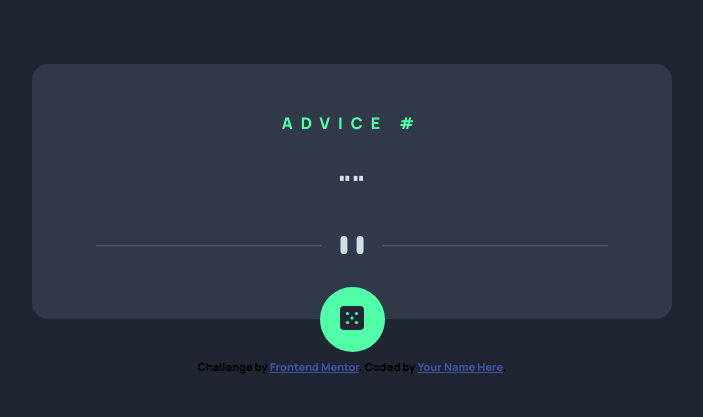
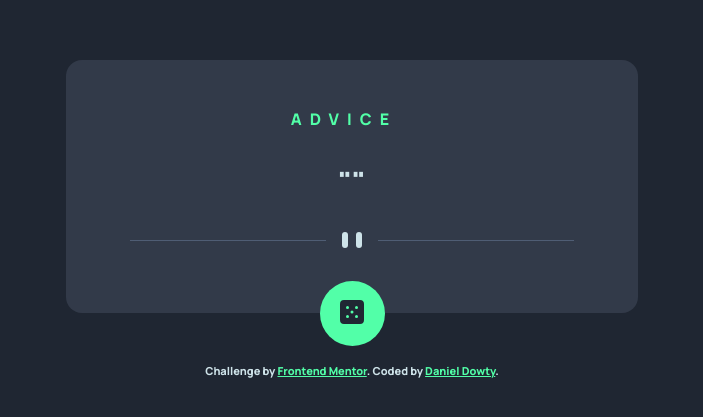
Before and after one commit to dd0lynx/advice-generator-app-frontend-mentor, a plain HTML site: page index.html in a window 1280 px wide. Shown: the part 181-598 px from the top of the page, without its empty margins (288-991 px from the left). Drawn offline with Linux system fonts and the light colour scheme; no server answers.

Commit message:
minor tweaks and hover effects added

```diff
--- a/advice.js
+++ b/advice.js
@@ -6,7 +6,7 @@ const generateAdvice = async () => {
     const slip = await response.json()
 
     console.log(slip.slip)
-    id.innerText = slip.slip.id
+    id.innerText = '#' + slip.slip.id
     advice.innerText = '"' + slip.slip.advice + '"'
 }
 
--- a/index.html
+++ b/index.html
@@ -13,7 +13,7 @@
   <main>
     <div class="card">
       <div class="id-line">
-        <p>ADVICE #</p>
+        <p>ADVICE</p>
         <p id="id"></p>
       </div>
 
@@ -33,9 +33,9 @@
   </main>
 
   <div class="attribution">
-    Challenge by <a href="https://www.frontendmentor.io?ref=challenge" target="_blank">Frontend Mentor</a>.
-    Coded by <a href="#">Your Name Here</a>.
-  </div>
+    <p>Challenge by <a href="https://www.frontendmentor.io/challenges/advice-generator-app-QdUG-13db">Frontend Mentor</a>.
+    Coded by <a href="https://www.frontendmentor.io/profile/dd0lynx">Daniel Dowty</a>.</p>
+</div>
 </body>
 </html>
 
--- a/style.css
+++ b/style.css
@@ -54,6 +54,7 @@ main {
 .card {
     /* width: clamp(375px, 40vw, 40vw); */
     width: clamp(min(475px, 76vw), 40vw, 40vw);
+    max-width: max-content;
     margin: auto;
     padding: 3rem calc(min(8%, 4rem));
     padding-bottom: 0;
@@ -69,7 +70,9 @@ main {
 
 .id-line {
     display: flex;
+    flex-wrap: wrap;
     place-content: center;
+    gap: 1rem;
 }
 .id-line p {
     color: var(--neon-green);
@@ -100,10 +103,16 @@ main {
     border-radius: 50%;
 }
 
+.gen-btn:hover, .gen-btn:active {
+    cursor: pointer;
+    box-shadow: 0 0 40px var(--neon-green);
+}
+
 .attribution {
-    margin-top: 40px;
+    margin-top: 50px;
     font-size: 11px;
+    color: var(--light-cyan);
 }
 .attribution a {
-    color: hsl(228, 45%, 44%);
+    color: var(--neon-green);
 }
```
